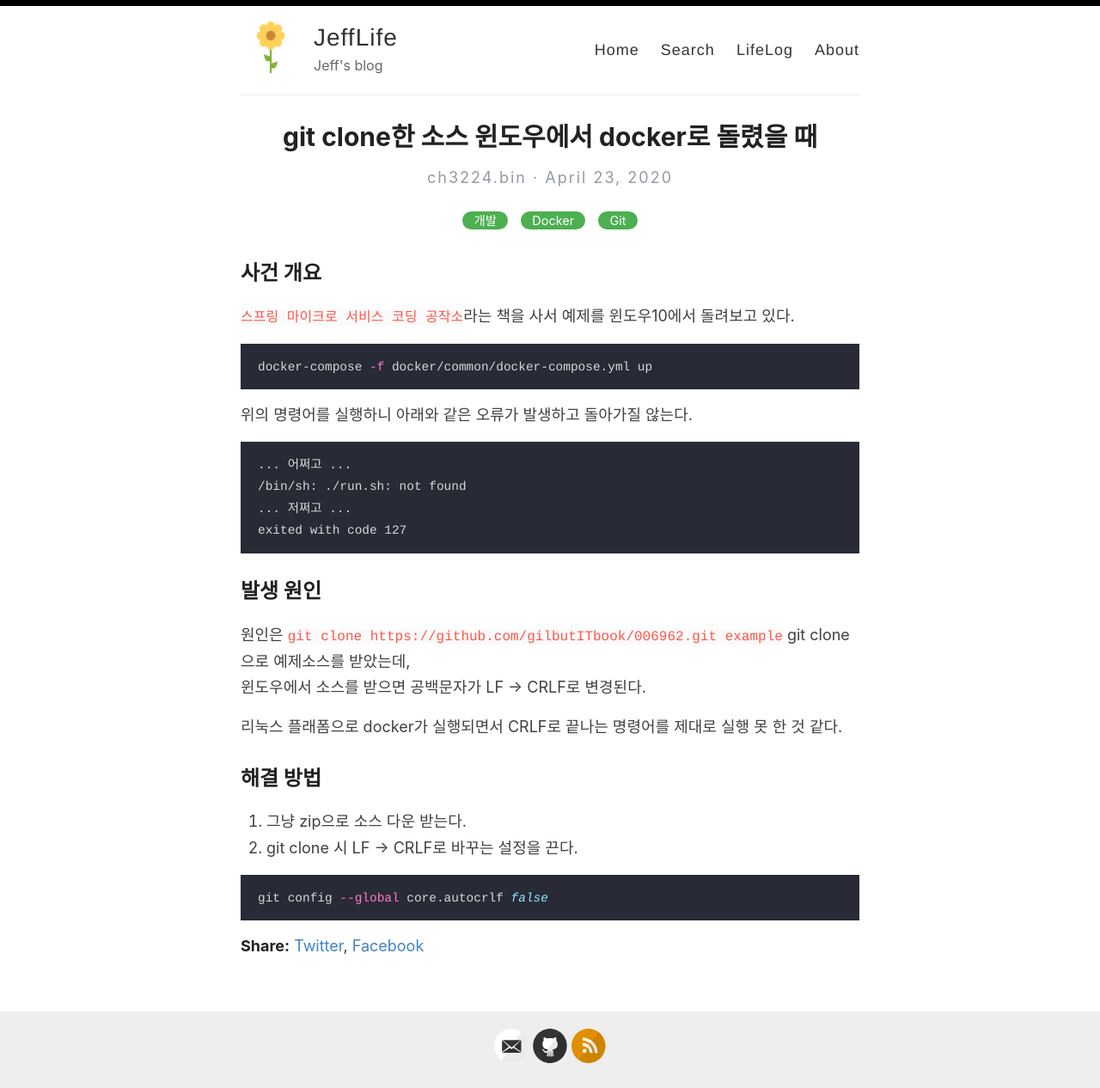
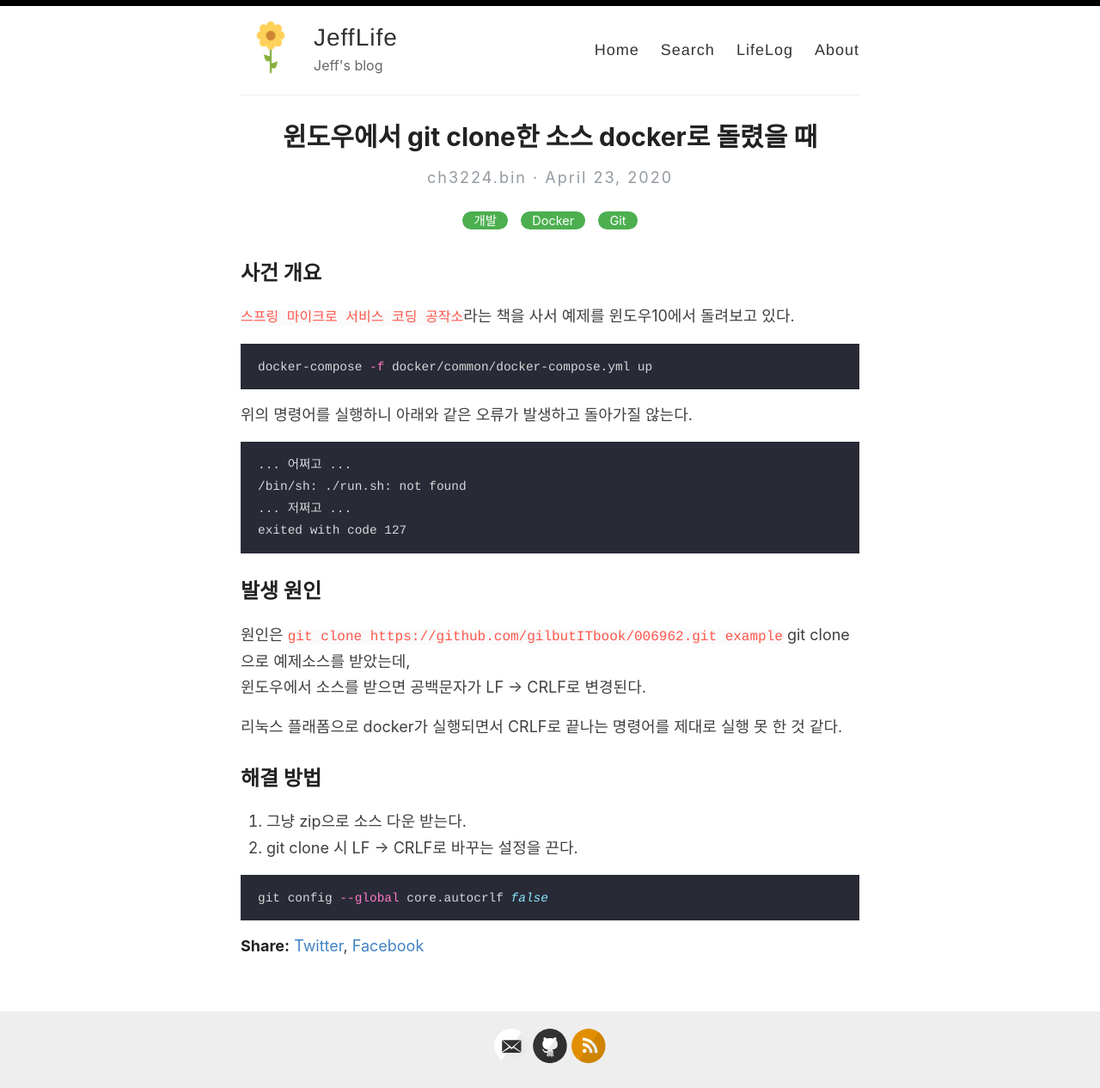
Before and after one commit to ch3224bin/ch3224bin.github.io, a Jekyll site: the page built from _posts/2020-04-23-github-docker-crlf.md, in a window 1280 px wide. Shown: the whole page at 86% size. Built offline with Jekyll 4.4.1, drawn with Linux system fonts in a browser that asks for light colours; comment, search, counter and statistics services are not loaded.

```diff
--- a/_posts/2020-04-23-github-docker-crlf.md
+++ b/_posts/2020-04-23-github-docker-crlf.md
@@ -1,6 +1,6 @@
 ---
 layout: post
-title: "git clone한 소스 윈도우에서 docker로 돌렸을 때"
+title: "윈도우에서 git clone한 소스 docker로 돌렸을 때"
 categories: [개발,Docker,Git]
 comments: true
 ---
```
